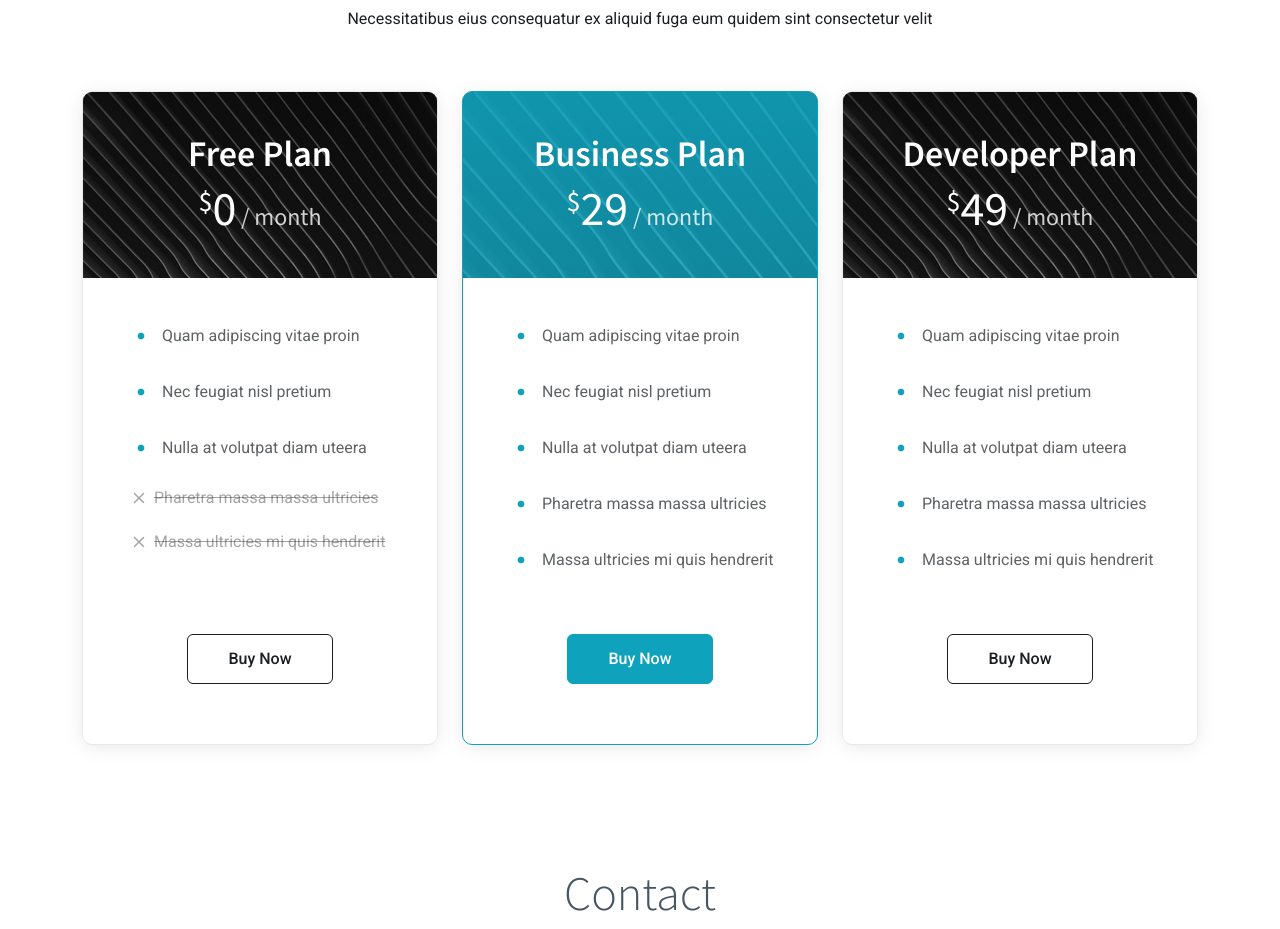
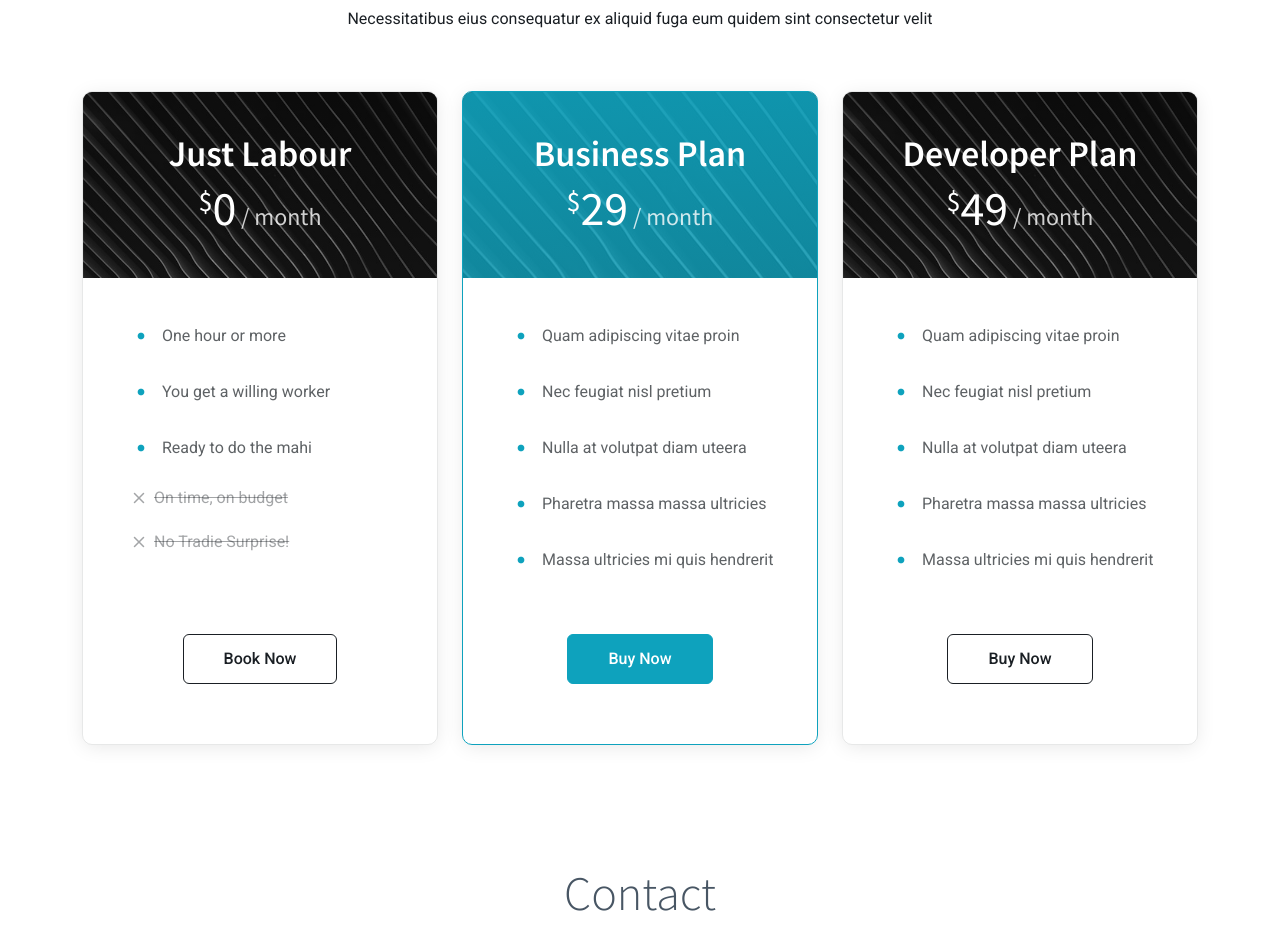
Before and after one commit to myk3y/tidy.kiwi, a plain HTML site: page index.html in a window 1280 px wide. Shown: the part 6060-6989 px from the top of the page. Drawn offline with Linux system fonts and the light colour scheme.

Commit message:
Update index.html

```diff
--- a/index.html
+++ b/index.html
@@ -818,20 +818,20 @@
             <div class="pricing-item">
 
               <div class="pricing-header">
-                <h3>Free Plan</h3>
+                <h3>Just Labour</h3>
                 <h4><sup>$</sup>0<span> / month</span></h4>
               </div>
 
               <ul>
-                <li><i class="bi bi-dot"></i> <span>Quam adipiscing vitae proin</span></li>
-                <li><i class="bi bi-dot"></i> <span>Nec feugiat nisl pretium</span></li>
-                <li><i class="bi bi-dot"></i> <span>Nulla at volutpat diam uteera</span></li>
-                <li class="na"><i class="bi bi-x"></i> <span>Pharetra massa massa ultricies</span></li>
-                <li class="na"><i class="bi bi-x"></i> <span>Massa ultricies mi quis hendrerit</span></li>
+                <li><i class="bi bi-dot"></i> <span>One hour or more</span></li>
+                <li><i class="bi bi-dot"></i> <span>You get a willing worker</span></li>
+                <li><i class="bi bi-dot"></i> <span>Ready to do the mahi</span></li>
+                <li class="na"><i class="bi bi-x"></i> <span>On time, on budget</span></li>
+                <li class="na"><i class="bi bi-x"></i> <span>No Tradie Surprise!</span></li>
               </ul>
 
               <div class="text-center mt-auto">
-                <a href="#" class="buy-btn">Buy Now</a>
+                <a href="#" class="buy-btn">Book Now</a>
               </div>
 
             </div>
```
